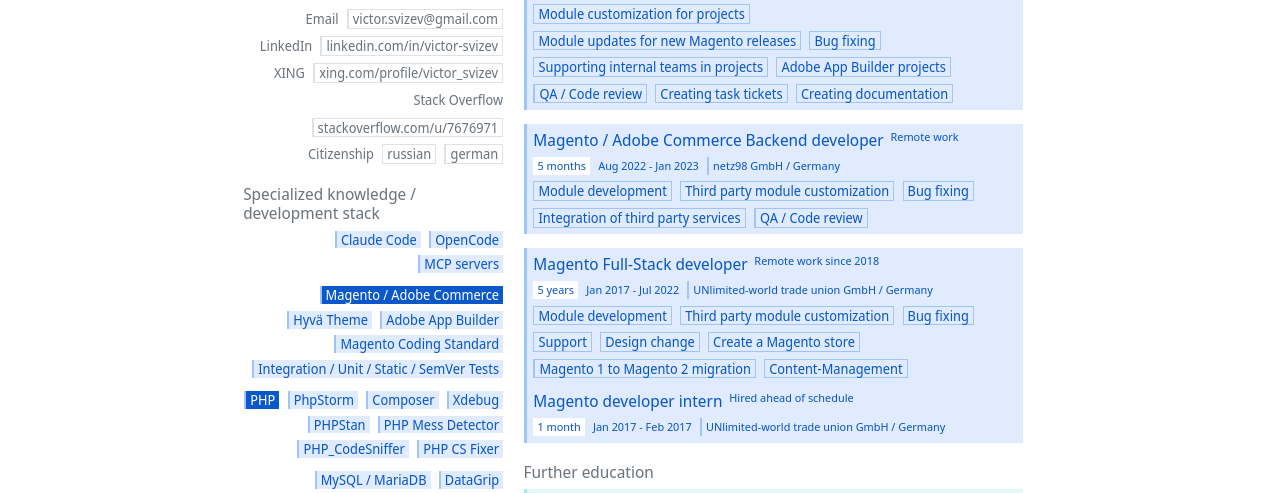
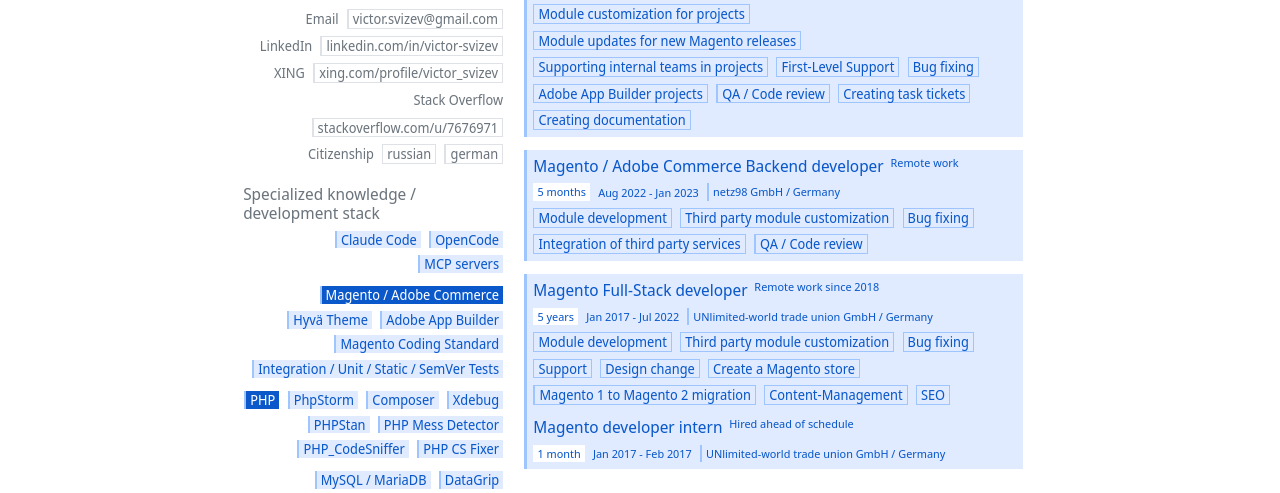
Before and after one commit to vsvizev/vsvizev.github.io, a plain HTML site: page index.html in a window 1280 px wide. Shown: the part 233-726 px from the top of the page. Drawn offline with nearby package versions, Linux system fonts and the light colour scheme.

Commit message:
Update index.html

```diff
--- a/index.html
+++ b/index.html
@@ -406,8 +406,8 @@
     <div class="hstack column-gap-2 row-gap-2 flex-wrap p-0">
       <a class="badge alert alert-primary m-0" href="https://claude.com/product/claude-code" rel="noopener nofollow" target="_blank">Claude Code</a>
       <a class="badge alert alert-primary m-0" data-de-href="https://opencode.ai/de" data-en-href="https://opencode.ai" data-ru-href="https://opencode.ai/ru" rel="noopener nofollow" target="_blank">OpenCode</a>
+      <a class="badge alert alert-primary m-0" href="https://en.wikipedia.org/wiki/Model_Context_Protocol" rel="noopener nofollow" target="_blank">MCP servers</a>
       <!-- <a class="badge alert alert-primary m-0" href="https://junie.jetbrains.com" rel="noopener nofollow" target="_blank">Junie by JetBrains</a> -->
-      <a class="badge alert alert-primary m-0" href="https://en.wikipedia.org/wiki/Model_Context_Protocol" rel="noopener nofollow" target="_blank">MCP servers</a>
       <!-- <a class="badge alert alert-primary m-0" href="https://developer.adobe.com/commerce/extensibility/developer-agent/" rel="noopener nofollow" target="_blank">AI developer tools for Commerce extensibility</a> -->
     </div>
     <div class="hstack column-gap-2 row-gap-2 flex-wrap p-0 mt-3">
@@ -421,11 +421,8 @@
       <a class="badge alert alert-primary m-0" href="https://developer.adobe.com/commerce/testing/guide" rel="noopener nofollow" target="_blank">Integration / Unit / Static / SemVer Tests</a>
       <!-- <a class="badge alert alert-primary m-0" href="https://plugins.jetbrains.com/plugin/8024-magento-phpstorm" rel="noopener nofollow" target="_blank">Magento PhpStorm Plugin</a> -->
       <!-- <a class="badge alert alert-primary m-0" href="https://httpd.apache.org" rel="noopener nofollow" target="_blank">Apache</a> -->
-      <!-- <a class="badge alert alert-primary m-0" href="" rel="noopener nofollow" target="_blank">mod_pagespeed</a> -->
       <!-- <a class="badge alert alert-primary m-0" href="https://varnish-cache.org/intro/index.html#intro" rel="noopener nofollow" target="_blank">Varnish</a> -->
       <!-- <a class="badge alert alert-primary m-0" href="https://graphql.org" rel="noopener nofollow" target="_blank">GraphQL</a> -->
-      <!-- <div class="badge alert alert-primary m-0">E-Commerce</div> -->
-      <!-- <div class="badge alert alert-primary m-0">SEO</div> -->
     </div>
     <div class="hstack column-gap-2 row-gap-2 flex-wrap p-0 mt-3">
       <div class="d-flex m-0 p-0">
@@ -452,8 +449,8 @@
         <a class="badge text-bg-primary p-0" href="https://jquery.com" rel="noopener nofollow" target="_blank">JavaScript / jQuery</a>
         <!-- <div class="badge text-bg-primary fs-sm m-0" data-de="5 Jahre" data-en="5 years" data-ru="5 лет"></div> -->
       </div>
+      <!-- <a class="badge alert alert-primary m-0" href="https://biomejs.dev" rel="noopener nofollow" target="_blank">Biome</a> -->
       <a class="badge alert alert-primary m-0" href="https://developer.adobe.com/commerce/php/coding-standards/js/#eslint-code-analysis" rel="noopener nofollow" target="_blank">ESLint</a>
-      <!-- <a class="badge alert alert-primary m-0" href="https://biomejs.dev" rel="noopener nofollow" target="_blank">Biome</a> -->
       <a class="badge alert alert-primary m-0" href="https://developer.chrome.com/docs/devtools" rel="noopener nofollow" target="_blank">Chrome DevTools</a>
       <!-- <a class="badge alert alert-primary m-0" href="https://requirejs.org" rel="noopener nofollow" target="_blank">RequireJS</a> -->
       <!-- <a class="badge alert alert-primary m-0" href="https://knockoutjs.com" rel="noopener nofollow" target="_blank">Knockout.js</a> -->
@@ -475,7 +472,6 @@
       <a class="badge alert alert-primary m-0" href="https://developer.adobe.com/commerce/webapi/get-started/rest_front" rel="noopener nofollow" target="_blank">REST API</a>
       <a class="badge alert alert-primary m-0" href="https://www.rabbitmq.com" rel="noopener nofollow" target="_blank">RabbitMQ</a>
       <a class="badge alert alert-primary m-0" data-de-href="https://www.elastic.co/de/elasticsearch" data-en-href="https://www.elastic.co/elasticsearch" data-ru-href="https://www.elastic.co/elasticsearch" href="#" rel="noopener nofollow" target="_blank">Elasticsearch</a>
-      <!-- <a class="badge alert alert-primary m-0" data-de-href="https://www.elastic.co/de/kibana" data-en-href="https://www.elastic.co/kibana" data-ru-href="https://www.elastic.co/kibana" href="#" rel="noopener nofollow" target="_blank">Kibana</a> -->
       <a class="badge alert alert-primary m-0" href="https://redis.io" rel="noopener nofollow" target="_blank">Redis</a>
       <a class="badge alert alert-primary m-0" href="https://nginx.com" rel="noopener nofollow" target="_blank">NGINX</a>
       <a class="badge alert alert-primary m-0" href="https://docker.com/why-docker" rel="noopener nofollow" target="_blank">Docker</a>
@@ -487,7 +483,6 @@
     <div class="hstack column-gap-2 row-gap-2 flex-wrap p-0 mt-3">
       <a class="badge alert alert-primary m-0" href="https://html.spec.whatwg.org" rel="noopener nofollow" target="_blank">HTML</a>
       <a class="badge alert alert-primary m-0" href="https://lesscss.org" rel="noopener nofollow" target="_blank">CSS / LESS</a>
-      <!-- <a class="badge alert alert-primary m-0" href="https://lesscss.org" rel="noopener nofollow" target="_blank">LESS</a> -->
       <a class="badge alert alert-primary m-0" href="https://getbootstrap.com" rel="noopener nofollow" target="_blank">Bootstrap</a>
       <!-- <div class="badge alert alert-primary m-0" data-de="Responsive Webdesign" data-en="Responsive web design" data-ru="Responsive web design"></div> -->
       <!-- <div class="badge alert alert-primary m-0" data-de="Cross-Browser" data-en="Cross-browser compatibility" data-ru="Кросс-браузерность"></div> -->
@@ -561,31 +556,15 @@
       <a class="badge text-bg-success p-0" data-de="Remote-Teamwork" data-en="Remote teamwork" data-ru="Удаленная командная работа" href="#remote" rel="noopener nofollow"></a>
       <!-- <div class="badge text-bg-success fs-sm m-0" data-de="5 Jahre" data-en="5 years" data-ru="5 лет"></div> -->
     </div>
-    <!-- <div class="badge alert alert-success m-0" data-de="Teamwork" data-en="Teamwork" data-ru="Командная работа"></div> -->
     <a class="badge alert alert-success m-0" data-de="Lernbereitschaft" data-en="Willingness to learn" data-ru="Склонность к обучению" href="#willingness-to-learn" rel="noopener nofollow"></a>
     <div class="badge alert alert-success m-0" data-de="Workflow-Optimierung" data-en="Workflow optimization" data-ru="Оптимизация рабочего процесса"></div>
-    <!-- <div class="badge alert alert-success m-0" data-de="Kritisches Denken" data-en="Critical thinking" data-ru="Критическое мышление"></div> -->
-    <!-- <div class="badge alert alert-success m-0" data-de="Zeitmanagement" data-en="Time management" data-ru="Управление временем"></div> -->
   </section>
 
   <!-- <div class="hstack gap-2 flex-wrap align-items-start mt-4 mb-2">
       <h3 class="m-0" data-de="Bevorzugte Entwicklungsrichtung" data-en="Preferred direction of development" data-ru="Предпочтительное направление развития"></h3>
   </div>
   <section class="hstack column-gap-2 row-gap-2 flex-wrap p-0 mt-1">
-      <a class="badge border" href="https://www.typescriptlang.org" rel="noopener nofollow" target="_blank">TypeScript</a>
       <a class="badge border" data-de-href="https://nodejs.org/de" data-en-href="https://nodejs.org/en" data-ru-href="https://nodejs.org/ru" href="https://nodejs.org/de" rel="noopener nofollow" target="_blank">Node.js</a>
-      <a class="badge border" data-de-href="https://v3.vuejs.org/guide/introduction.html#what-is-vue-js" data-en-href="https://v3.vuejs.org/guide/introduction.html#what-is-vue-js" data-ru-href="https://v3.ru.vuejs.org/ru/guide/introduction.html#%D1%87%D1%82%D0%BE-%D1%82%D0%B0%D0%BA%D0%BE%D0%B5-vue-js" href="https://v3.vuejs.org/guide/introduction.html#what-is-vue-js" rel="noopener nofollow" target="_blank">Vue.js</a>
-  </section> -->
-
-  <!-- <div class="hstack gap-2 flex-wrap align-items-start mt-4 mb-2">
-      <h3 class="m-0" data-de="Interessen" data-en="Interests" data-ru="Интересы"></h3>
-  </div>
-  <section class="hstack column-gap-2 row-gap-2 flex-wrap p-0 mt-1">
-      <div class="badge border" data-de="IT-Branche" data-en="IT industry" data-ru="IT-индустрия"></div>
-      <div class="badge border" data-de="UX/UI Design" data-en="UX/UI Design" data-ru="UX/UI дизайн"></div>
-      <div class="badge border" data-de="Gitarre" data-en="Guitar" data-ru="Гитара"></div>
-      <div class="badge border" data-de="Kino" data-en="Movie" data-ru="Кино"></div>
-      <div class="badge border" data-de="Musik" data-en="Music" data-ru="Музыка"></div>
   </section> -->
 </aside>
 
@@ -601,7 +580,6 @@
         <h3 class="m-0" data-de="VCT auf Adobe Commerce Marketplace" data-en="VCT on Adobe Commerce Marketplace" data-ru="VCT на Adobe Commerce Marketplace"></h3>
       </div>
       <div class="hstack column-gap-2 row-gap-2 flex-wrap p-0 mt-2">
-        <!-- <a class="badge text-bg-danger m-0" href="https://marketplace.magento.com/partner/VCT" rel="noopener nofollow" target="_blank">VCT vendor</a> -->
         <a class="badge text-bg-danger m-0" data-de="Module" data-en="Modules" data-ru="Модули" href="https://marketplace.magento.com/partner/VCT#partner.products.info" rel="noopener nofollow" target="_blank"></a>
         <a class="badge border border-danger m-0" data-de="Dokumentation" data-en="Documentation" data-ru="Документация" href="https://vct-vendor.github.io" rel="noopener nofollow" target="_blank"></a>
       </div>
@@ -628,8 +606,9 @@
         <div class="badge border border-primary m-0" data-de="Hyvä-Kompatibilitätsmodulentwicklung" data-en="Hyvä Compatibility Modules development" data-ru="Разработка модулей совместимости с Hyvä"></div>
         <div class="badge border border-primary m-0" data-de="Modulanpassung für Projekte" data-en="Module customization for projects" data-ru="Кастомизация модулей под проекты"></div>
         <div class="badge border border-primary m-0" data-de="Modulupdates für neue Magento Releases" data-en="Module updates for new Magento releases" data-ru="Обновление модулей под релизы Magento"></div>
+        <div class="badge border border-primary m-0" data-de="Unterstützung interner Teams bei Projekten" data-en="Supporting internal teams in projects" data-ru="Поддержка внутренних команд в проектах"></div>
+        <div class="badge border border-primary m-0">First-Level Support</div>
         <div class="badge border border-primary m-0" data-de="Fehlerbehebung" data-en="Bug fixing" data-ru="Исправление багов"></div>
-        <div class="badge border border-primary m-0" data-de="Unterstützung interner Teams bei Projekten" data-en="Supporting internal teams in projects" data-ru="Поддержка внутренних команд в проектах"></div>
         <div class="badge border border-primary m-0" data-de="Adobe App Builder-Projekte" data-en="Adobe App Builder projects" data-ru="Adobe App Builder проекты"></div>
         <a class="badge border border-primary m-0" data-de-href="https://de.wikipedia.org/wiki/Review_(Softwaretest)" data-en-href="https://en.wikipedia.org/wiki/Code_review" data-ru-href="https://ru.wikipedia.org/wiki/%D0%9F%D1%80%D0%BE%D1%81%D0%BC%D0%BE%D1%82%D1%80_%D0%BA%D0%BE%D0%B4%D0%B0" href="#" rel="noopener nofollow" target="_blank">QA / Code review</a>
         <div class="badge border border-primary m-0" data-de="Aufgaben-Tickets erstellen" data-en="Creating task tickets" data-ru="Создание тикетов"></div>
@@ -653,7 +632,6 @@
         <div class="badge border border-primary m-0" data-de="Fehlerbehebung" data-en="Bug fixing" data-ru="Исправление багов"></div>
         <div class="badge border border-primary m-0" data-de="Integration von Drittanbieterdiensten" data-en="Integration of third party services" data-ru="Интеграция сторонних сервисов"></div>
         <a class="badge border border-primary m-0" data-de-href="https://de.wikipedia.org/wiki/Review_(Softwaretest)" data-en-href="https://en.wikipedia.org/wiki/Code_review" data-ru-href="https://ru.wikipedia.org/wiki/%D0%9F%D1%80%D0%BE%D1%81%D0%BC%D0%BE%D1%82%D1%80_%D0%BA%D0%BE%D0%B4%D0%B0" href="#" rel="noopener nofollow" target="_blank">QA / Code review</a>
-        <!-- <a class="badge border border-primary m-0" href="https://en.wikipedia.org/wiki/Scrumban" rel="noopener nofollow" target="_blank">Scrumban</a> -->
       </div>
     </section>
 
@@ -676,7 +654,7 @@
         <div class="badge border border-primary m-0" data-de="Magento-Shop erstellen" data-en="Create a Magento store" data-ru="Создание Magento магазина"></div>
         <a class="badge border border-primary m-0" data-de="Magento 1 zu Magento 2 Migration" data-de-href="https://experienceleague.adobe.com/docs/commerce-operations/tools/data-migration/how-migration-works.html?lang=de" data-en="Magento 1 to Magento 2 migration" data-en-href="https://experienceleague.adobe.com/docs/commerce-operations/tools/data-migration/how-migration-works.html?lang=en" data-ru="Миграция Magento 1 на Magento 2" data-ru-href="https://experienceleague.adobe.com/docs/commerce-operations/tools/data-migration/how-migration-works.html?lang=en" href="#" rel="noopener nofollow" target="_blank"></a>
         <div class="badge border border-primary m-0" data-de="Content-Pflege" data-en="Content-Management" data-ru="Контент-менеджмент"></div>
-        <!-- <div class="badge border border-primary m-0">SEO</div> -->
+        <div class="badge border border-primary m-0">SEO</div>
       </div>
     </section>
   </div>
@@ -760,7 +738,6 @@
     <div class="hstack column-gap-2 row-gap-2 flex-wrap mt-2 p-0">
       <div class="d-flex fs-sm badge bg-white m-0" data-de="1 Jahr" data-en="1 year" data-ru="1 год"></div>
       <div class="d-flex fs-sm p-0" data-de="Feb 2009 - Feb 2010" data-en="Feb 2009 - Feb 2010" data-ru="Фев 2009 - Фев 2010"></div>
-      <!-- <div class="d-flex fs-sm badge px-0" data-de="Deutschland" data-en="Germany" data-ru="Германия"></div> -->
     </div>
   </section>
 </main>
```
